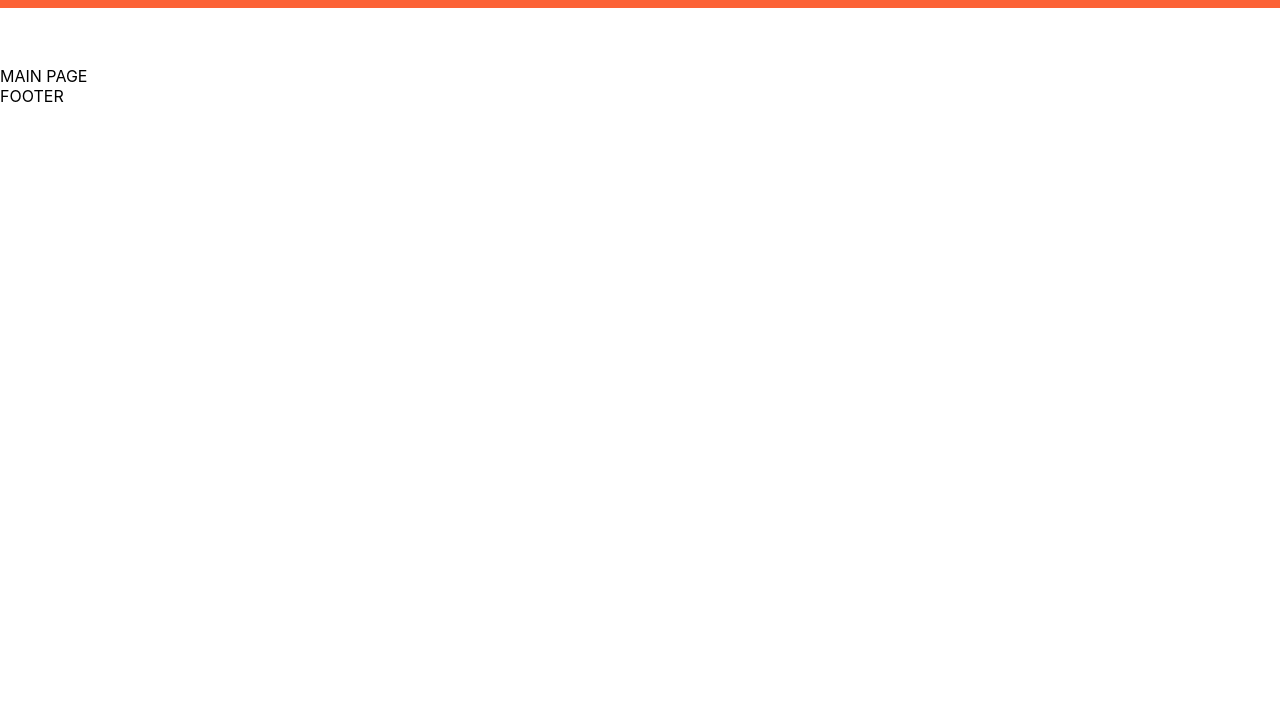
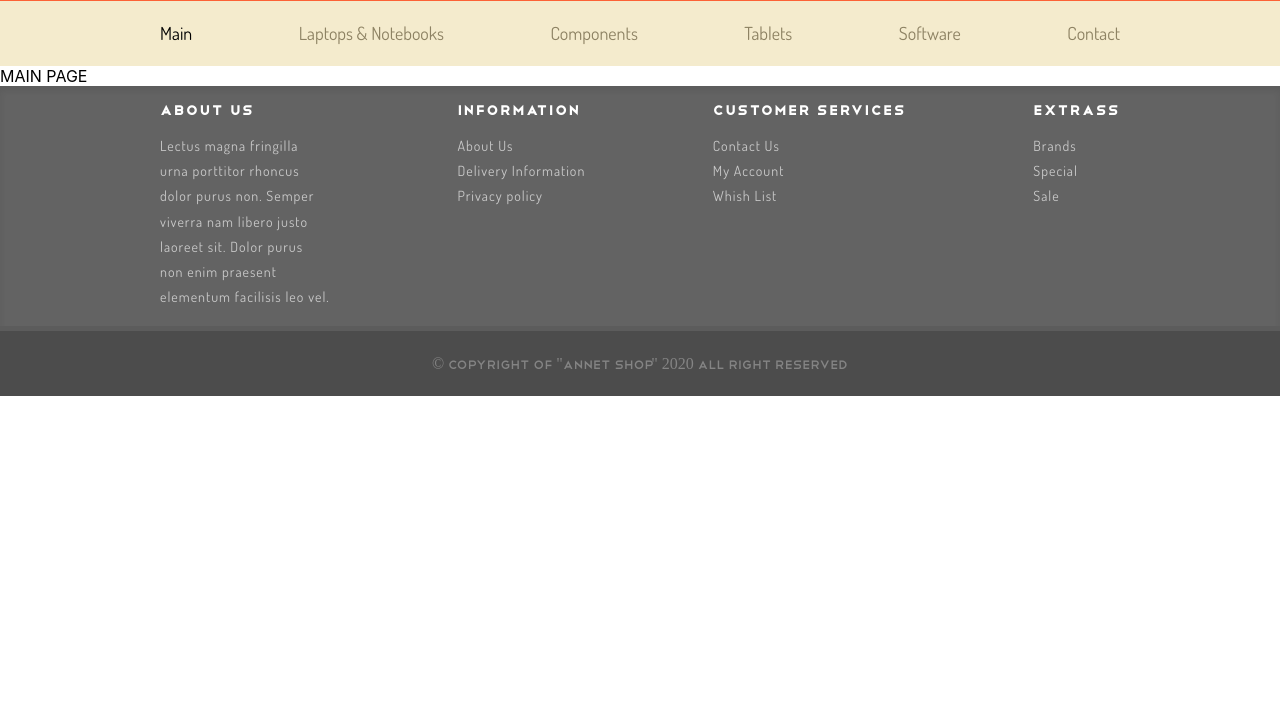
Before and after one commit to Armoteo/shop-makeup, a React app: page / in a window 1280 px wide. Shown: the part 79-800 px from the top of the page. Built offline with nearby package versions, Linux system fonts and the light colour scheme.

Commit message:
footer begin

```diff
--- a/src/components/Layout/Footer/FooterView.js
+++ b/src/components/Layout/Footer/FooterView.js
@@ -1,9 +1,14 @@
 import React from 'react'
 
-const FooterView = props => {
+import styles from '../../../sass/components/layout/Footer.module.scss'
+import Copyright from './components/Copyright.js'
+import FooterNav from './components/FooterNav'
+
+const FooterView = () => {
   return (
-    <div>
-      FOOTER
+    <div className={styles.Footer}>
+      <FooterNav />
+      <Copyright />
     </div>
   )
 }
--- /dev/null
+++ b/src/components/Layout/Footer/components/Copyright.js
@@ -0,0 +1,14 @@
+import React from 'react'
+import styles from '../../../../sass/components/elements/Copyright.module.scss'
+
+const Copyright = () => {
+  return (
+    <div className={styles.container}>
+      <div className={styles.wrapperContent}>
+        <span>© Copyright of "Annet Shop" 2020 all right reserved</span>
+      </div>
+    </div>
+  )
+}
+
+export default Copyright
--- /dev/null
+++ b/src/components/Layout/Footer/components/FooterInfo.js
@@ -0,0 +1 @@
+import React from 'react'
--- /dev/null
+++ b/src/components/Layout/Footer/components/FooterNav.js
@@ -0,0 +1,40 @@
+import React from 'react'
+import styles from '../../../../sass/components/elements/FooterNav.module.scss'
+import { Link } from 'react-router-dom'
+
+const FooterNav = () => {
+  return (
+    <div className={styles.container}>
+      <div className={styles.wrapperContent}>
+        <div className={styles.about}>
+          <h3>About Us</h3>
+          <span>
+            Lectus magna fringilla urna porttitor rhoncus dolor purus non.
+            Semper viverra nam libero justo laoreet sit. Dolor purus non enim
+            praesent elementum facilisis leo vel.
+          </span>
+        </div>
+        <div className={styles.information}>
+          <h3>Information</h3>
+          <Link to="/">About Us</Link>
+          <Link to="/">Delivery Information</Link>
+          <Link to="/">Privacy policy</Link>
+        </div>
+        <div className={styles.customerServices}>
+          <h3>Customer Services</h3>
+          <Link to="/">Contact Us</Link>
+          <Link to="/">My Account</Link>
+          <Link to="/">Whish List</Link>
+        </div>
+        <div className={styles.extras}>
+          <h3>Extrass</h3>
+          <Link to="/">Brands</Link>
+          <Link to="/">Special</Link>
+          <Link to="/">Sale</Link>
+        </div>
+      </div>
+    </div>
+  )
+}
+
+export default FooterNav
--- a/src/components/Layout/Header/Header.js
+++ b/src/components/Layout/Header/Header.js
@@ -26,6 +26,11 @@ class Header extends React.Component {
           key: 'tablets',
           name: 'Tablets',
           url: '/tablets'
+        },
+        {
+          key: 'software',
+          name: 'Software',
+          url: '/software'
         },
         {
           key: 'contact',
--- a/src/components/Layout/Header/HeaderView.js
+++ b/src/components/Layout/Header/HeaderView.js
@@ -3,12 +3,14 @@ import PropTypes from 'prop-types'
 
 import styles from '../../../sass/components/layout/Header.module.scss'
 import HeaderMenu from './components/HeaderMenu'
+import HeaderNav from './components/HeaderNav'
 
 const HeadeView = ({ menuItem, menuHeader }) => {
-  console.log(menuItem)
+
   return (
     <div className={styles.Header}>
       <HeaderMenu menuHeader={menuHeader} />
+      <HeaderNav menuItem={menuItem} />
     </div>
   )
 }
--- a/src/components/Layout/Header/components/HeaderMenu.js
+++ b/src/components/Layout/Header/components/HeaderMenu.js
@@ -1,5 +1,6 @@
 import React from 'react'
 import PropTypes from 'prop-types'
+import { Link } from 'react-router-dom'
 
 import styles from '../../../../sass/components/elements/HeaderMenu.module.scss'
 import flame from '../../../../assets/images/flame.png'
@@ -16,10 +17,10 @@ const HeaderMenu = ({ menuHeader }) => {
         <div className={styles.menu}>
           {menuHeader.map((item, index) => {
             if (item.name === 'buy') {
-              return <a
-                href={item.url}
+              return <Link
+                to={item.url}
                 key={index}
-              >{item.name}<i className="fas fa-shopping-cart"></i></a>
+              >{item.name}<i className="fas fa-shopping-cart"></i></Link>
             } else {
               return <a href={item.url} key={index}>{item.name}</a>
             }
--- /dev/null
+++ b/src/components/Layout/Header/components/HeaderNav.js
@@ -0,0 +1,28 @@
+import React from 'react'
+import PropTypes from 'prop-types'
+
+import styles from '../../../../sass/components/elements/HeaderNav.module.scss'
+import { NavLink } from 'react-router-dom'
+
+const HeaderNav = ({ menuItem }) => {
+  return (
+    <div className={styles.container}>
+      <div className={styles.wrapperContent}>
+        {menuItem.map((item, index) => {
+          return <NavLink
+            to={item.url}
+            key={index}
+            activeClassName={styles.active}
+          >{item.name}
+          </NavLink>
+        })}
+      </div>
+    </div>
+  )
+}
+
+export default HeaderNav
+
+HeaderNav.propTypes = {
+  menuItem: PropTypes.array.isRequired,
+};
--- /dev/null
+++ b/src/sass/components/elements/Copyright.module.scss
@@ -0,0 +1,22 @@
+@import '../../../sass/mixin.scss';
+
+.container {
+  width: 100%;
+  height: 65px;
+  background-color: #4c4c4c;
+  display: flex;
+  justify-content: center;
+  border-top: 5px solid #5c5c5c;
+}
+
+.wrapperContent {
+  @include wrapper();
+  justify-content: center;
+  align-items: center;
+  span{
+    color: #848484;
+    text-transform: uppercase;
+    font-size: 16px;
+    font-family: 'Telegrafico';
+  }
+}
--- /dev/null
+++ b/src/sass/components/elements/FooterInfo.module.scss
@@ -0,0 +1,13 @@
+.container {
+  width: 100%;
+  height: 150px;
+  display: flex;
+  justify-content: center;
+  background-image: url('../../../assets/images/bg.png');
+  background-size: cover;
+}
+
+.wrapperContent {
+  @include wrapper();
+  justify-content: space-evenly;
+}
--- /dev/null
+++ b/src/sass/components/elements/FooterNav.module.scss
@@ -0,0 +1,42 @@
+@import '../../../sass/mixin.scss';
+
+.container {
+  width: 100%;
+  height: 240px;
+  background-image: url('../../../assets/images/footer-bg.png');
+  background-size: cover;
+  display: flex;
+  justify-content: center;
+}
+
+.wrapperContent {
+  @include wrapper();
+  justify-content: space-between;
+  div {
+    display: flex;
+    flex-direction: column;
+    h3{
+      color: #fff;
+      text-transform: uppercase;
+      font-size: 17px;
+      font-family: 'Telegrafico';
+      letter-spacing: 2px;
+    }
+    span{
+      color: #c9c9c9;
+      font-size: 14px;
+      font-family: 'Terminal Dosis-Book';
+      line-height: 1.8;
+      letter-spacing: 1px;
+      width: 170px;
+    }
+    a {
+      text-decoration: none;
+      color: #c9c9c9;
+      font-family: 'Terminal Dosis-Book';
+      letter-spacing: 1px;
+      font-size: 14px;
+      line-height: 1.8;
+    }
+  }
+}
--- a/src/sass/components/elements/HeaderMenu.module.scss
+++ b/src/sass/components/elements/HeaderMenu.module.scss
@@ -2,7 +2,7 @@
 
 .container {
   width: 100%;
-  height: 60%;
+  height: 55%;
   background-color: #fc6236;
   display: flex;
   justify-content: center;
@@ -49,7 +49,6 @@
 
 .wrapperContent {
   @include wrapper();
+  align-items: center;
   justify-content: space-between;
-  align-items: center;
-  padding: 0 20px;
 }
--- /dev/null
+++ b/src/sass/components/elements/HeaderNav.module.scss
@@ -0,0 +1,28 @@
+@import '../../../sass/mixin.scss';
+
+.container {
+  width: 100%;
+  height: 45%;
+  background-color: #f4ebcd;
+  display: flex;
+  justify-content: center;
+}
+
+.wrapperContent {
+  @include wrapper();
+  align-items: center;
+  justify-content: space-between;
+  a {
+    text-decoration: none;
+    color: #8d8263;
+    font-size: 18px;
+    font-family: 'Terminal Dosis-Book';
+    &:hover {
+      color: rgba(182, 176, 176, 0.966);
+    }
+  }
+}
+
+.active {
+  color: #000 !important;
+}
--- /dev/null
+++ b/src/sass/components/layout/Footer.module.scss
@@ -0,0 +1,4 @@
+.Footer {
+  height: 460px;
+  width: 100%;
+}
--- a/src/sass/fonts.scss
+++ b/src/sass/fonts.scss
@@ -37,3 +37,13 @@
        url('../assets/fonts/ChelseaMarket-Regular.ttf?#iefix') format('embedded-opentype'), /* IE6-IE8 */
        url('../assets/fonts/ChelseaMarket-Regular.ttf') format('truetype'), /* Safari, Android, iOS */
 }
+
+@font-face {
+  font-family: 'Terminal Dosis-Book';
+  font-style: normal;
+  font-weight: 400;
+  src: url('../assets/fonts/Terminal Dosis-Book.ttf'); /* IE9 Compat Modes */
+  src: local('Terminal Dosis-Book'), local('TerminalDosis-Book'),
+       url('../assets/fonts/Terminal Dosis-Book.ttf?#iefix') format('embedded-opentype'), /* IE6-IE8 */
+       url('../assets/fonts/Terminal Dosis-Book.ttf') format('truetype'), /* Safari, Android, iOS */
+}
--- a/src/sass/mixin.scss
+++ b/src/sass/mixin.scss
@@ -1,4 +1,5 @@
 @mixin wrapper() {
   width: 960px;
   display: flex;
+  padding: 0 20px;
 }
```
Also changed, not shown: src/assets/fonts/Terminal Dosis-Book.ttf (added), src/assets/images/bg.png (added), src/assets/images/footer-bg.png (added).
